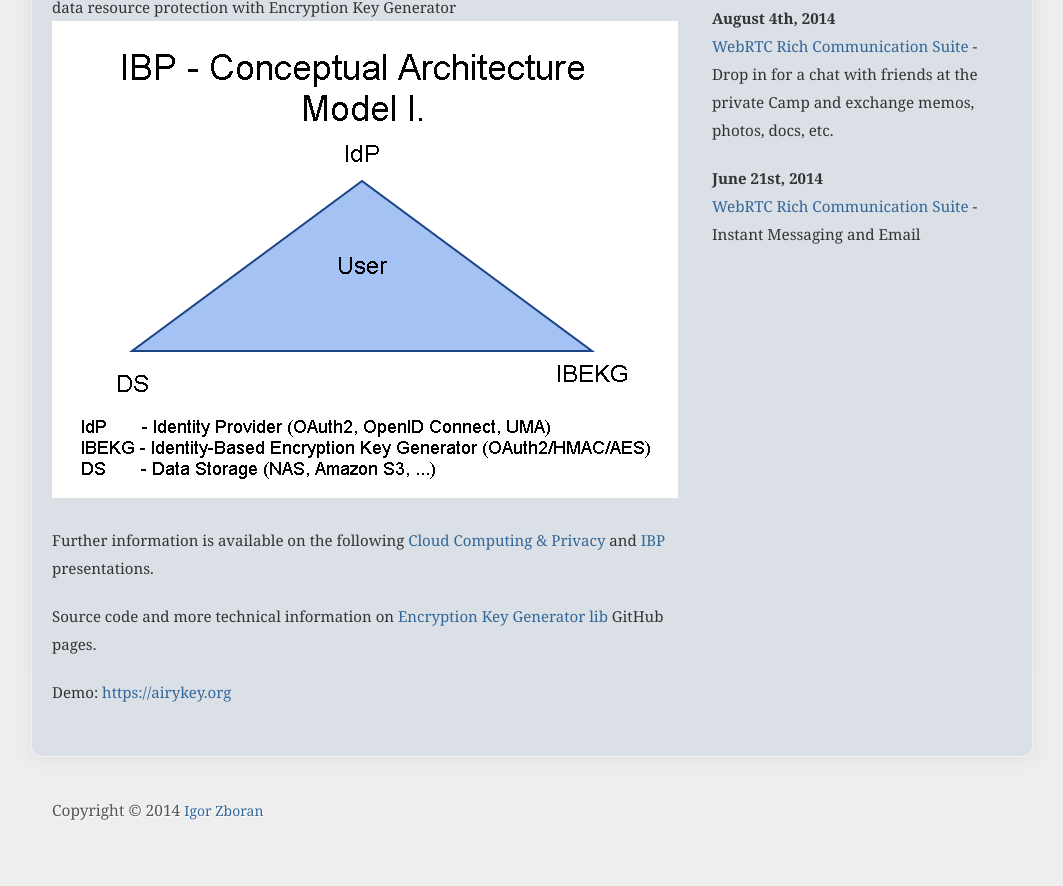
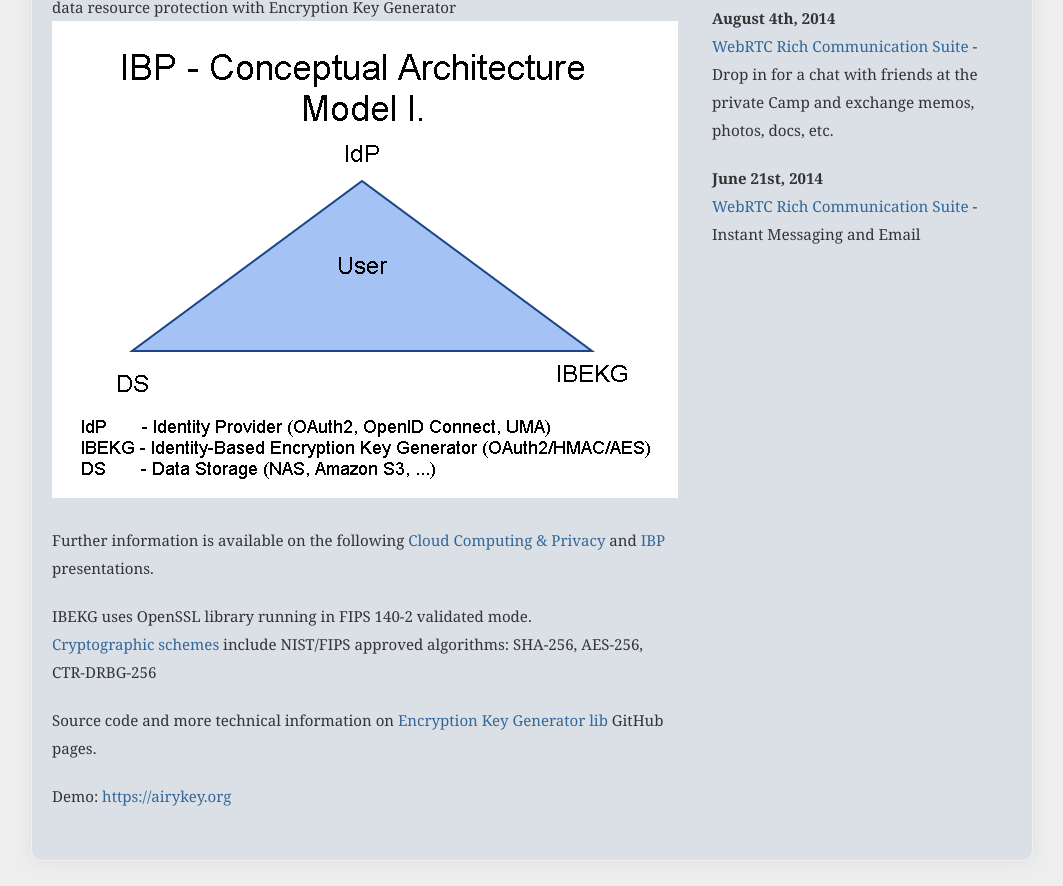
Before and after one commit to igi64/igi64.github.io, a plain HTML site: page airykey.html in a window 1280 px wide. Shown: the part 596-1482 px from the top of the page, without its empty margins (108-1171 px from the left). Before the commit the page ends 1440 px from the top, so only its background shows below. Drawn offline with nearby package versions, Linux system fonts and the light colour scheme; a web font is replaced by a local one.

Commit message:
NIST/FIPS

```diff
--- a/airykey.html
+++ b/airykey.html
@@ -69,7 +69,7 @@
 						</p>
 
 						<p>
-							The Identity-Based Encryption Key Generator in combination with <a href="http://en.wikipedia.org/wiki/OAuth">OAuth 2.0</a> authorization offers a new way to protect your data in the Public Cloud without the need to exchange certificates or memorize passwords.
+							The Identity-Based Encryption Key Generator (IBEKG) in combination with <a href="http://en.wikipedia.org/wiki/OAuth">OAuth 2.0</a> authorization offers a new way to protect your data in the Public Cloud without the need to exchange certificates or memorize passwords.
 							The whole user's data encryption process is made in a <a href="http://igi64.github.io/airybox">Web Application</a> hosted in a browser and there is no need to download and install any software.
 						</p>
 
@@ -82,6 +82,11 @@
 						<p>
 							Further information is available on the following <a href="http://www.slideshare.net/zboran/cloud-computing-andprivacyprotection">Cloud Computing & Privacy</a> and
 							<a href="http://www.slideshare.net/zboran/identity-based-privacy-37332506">IBP</a> presentations.
+						</p>
+
+						<p>
+							IBEKG uses OpenSSL library running in FIPS 140-2 validated mode.</br>
+							<a href="https://github.com/igi64/ibekg/wiki">Cryptographic schemes</a>	include NIST/FIPS approved algorithms: SHA-256, AES-256, CTR-DRBG-256
 						</p>
 
 						<p>
```
